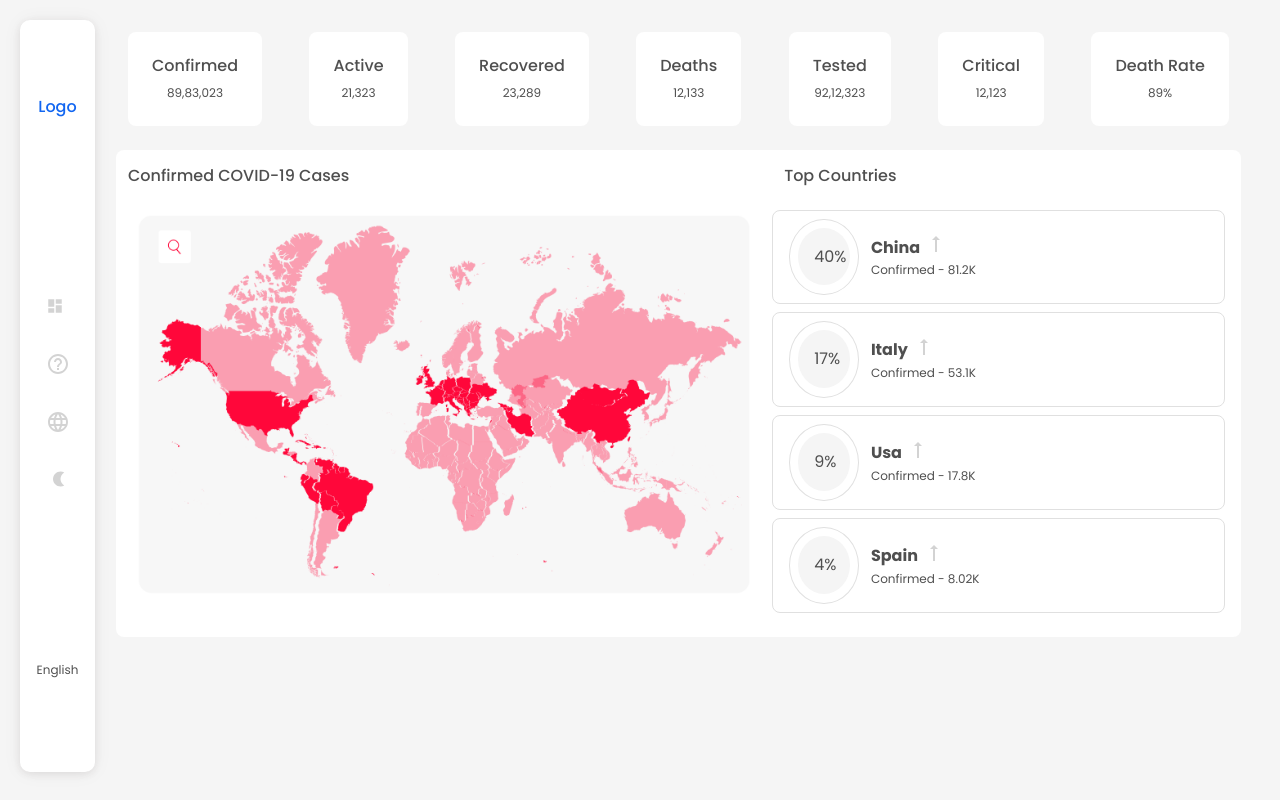
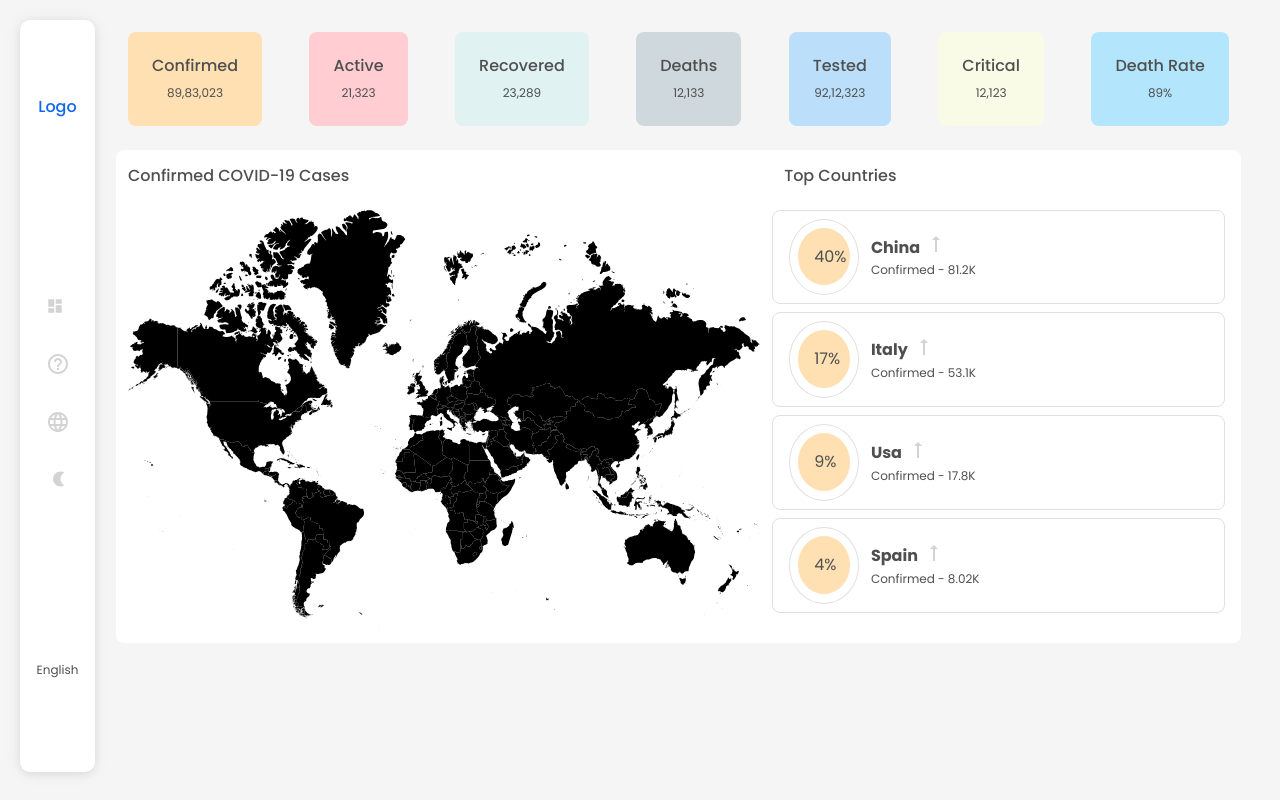
Before and after one commit to sachin-duhan26/bitgrit-community-dashboard, an Angular app: page / in a window 1280 px wide. Built offline with nearby package versions, Linux system fonts and the light colour scheme.

Commit message:
adding dashboard styles and new map svg

```diff
--- a/src/app/app.module.ts
+++ b/src/app/app.module.ts
@@ -7,7 +7,6 @@ import { HeaderComponent } from './component/header/header.component';
 import { AboutUsComponent } from './component/about-us/about-us.component';
 import { HomeComponent } from './component/home/home.component';
 import { SettingsComponent } from './component/settings/settings.component';
-import { CovidReportCardsComponent } from './component/covid-report-cards/covid-report-cards.component';
 
 @NgModule({
   declarations: [
@@ -16,7 +15,6 @@ import { CovidReportCardsComponent } from './component/covid-report-cards/covid-
     AboutUsComponent,
     HomeComponent,
     SettingsComponent,
-    CovidReportCardsComponent
   ],
   imports: [
     BrowserModule,
--- a/src/app/component/covid-report-cards/covid-report-cards.component.html
+++ /dev/null
@@ -1,6 +0,0 @@
-<div class="d-flex justify-content-between mb-3 flex-sm-column flex-lg-row">
-    <div *ngFor="let item of header_cards" (click)="card_navigator(item.title)" class="d-flex flex-column bg-white justify-content-between align-items-center rounded-lg p-4 py-2 my-sm-2 pointer" [class.shadow]="item.active">
-        <h6 class="pt-3">{{item.title | titlecase}}</h6>
-        <p class="small-font-size">{{item.value}}</p>
-    </div>
-</div>
--- a/src/app/component/covid-report-cards/covid-report-cards.component.ts
+++ /dev/null
@@ -1,34 +0,0 @@
-import { Component, OnInit } from '@angular/core';
-import { Router } from '@angular/router';
-
-@Component({
-    selector: 'app-covid-report-cards',
-    templateUrl: './covid-report-cards.component.html'
-})
-export class CovidReportCardsComponent implements OnInit {
-
-    constructor(private router: Router) { }
-
-    ngOnInit() {}
-
-    // "value" needs to updated as per the data from backend!
-    // active is used for shadow in front-end!
-    header_cards: Array<{ active: boolean, title: string, value: string }> = [
-        { active: false, title: 'confirmed', value: "89,83,023" },
-        { active: false, title: 'active', value: "21,323" },
-        { active: false, title: 'recovered', value: "23,289" },
-        { active: false, title: 'deaths', value: "12,133" },
-        { active: false, title: 'tested', value: "92,12,323" },
-        { active: false, title: 'critical', value: "12,123" },
-        { active: false, title: 'death rate', value: "89%" },
-    ]
-
-    card_navigator(title: string): void {
-        // updating shadow for UI
-        this.header_cards.forEach(el => {
-            if (el.title == title) el.active = true;
-            else el.active = false;
-        });
-        this.router.navigate(['/'], { queryParams: { display: title } });
-    }
-}
--- a/src/app/component/home/home.component.html
+++ b/src/app/component/home/home.component.html
@@ -1,4 +1,10 @@
-<app-covid-report-cards></app-covid-report-cards>
+<div class="d-flex justify-content-between mb-3 flex-sm-column flex-lg-row">
+    <div *ngFor="let item of header_cards" (click)="card_navigator(item.title)" class="d-flex flex-column justify-content-between align-items-center rounded-lg p-4 py-2 my-sm-2 pointer" [class.shadow]="item.active" [style.background-color]="item.background_color">
+        <h6 class="pt-3">{{item.title | titlecase}}</h6>
+        <p class="small-font-size">{{item.value}}</p>
+    </div>
+</div>
+
 <div class="bg-white rounded-lg row py-3">
     <!--map view-->
     <div class="col-sm-12 col-md-7">
@@ -10,7 +16,7 @@
             </div>
         </div>
         <div class="col-sm-12 mt-3">
-            <img src="/assets/map.png" alt="map image" class="img-fluid rounded" />
+            <img src="/assets/world.svg" alt="map image" class="img-fluid rounded" />
         </div>
     </div>
     <!-- side list for countries-->
@@ -19,7 +25,7 @@
         <div class="pr-3 mt-4">
             <div class="border px-3 py-2 row mb-2 rounded-lg" *ngFor="let item of country_list">
                 <div class="col-sm-2 border rounded-circle p-2">
-                    <div class="bg-light rounded-circle p-3">{{item.stats}}</div>
+                    <div class="rounded-circle p-3" [style.background-color]="style_color">{{item.stats}}</div>
                 </div>
                 <div class="col-sm-10 pt-3 pb-0">
                     <strong>{{item.title | titlecase}}</strong>
--- a/src/app/component/home/home.component.ts
+++ b/src/app/component/home/home.component.ts
@@ -1,5 +1,5 @@
 import { Component, OnInit } from '@angular/core';
-import { ActivatedRoute } from '@angular/router';
+import { ActivatedRoute, Router } from '@angular/router';
 import { HeaderService } from 'src/app/service/header.service';
 
 @Component({
@@ -10,10 +10,12 @@ export class HomeComponent implements OnInit {
 
     constructor(
         private route: ActivatedRoute,
-        private _headerService: HeaderService
+        private _headerService: HeaderService,
+        private router: Router
     ) { }
 
     public sub;
+    public style_color: string = "#ffe0b2";
     public display: string;
 
     ngOnInit() {
@@ -22,14 +24,42 @@ export class HomeComponent implements OnInit {
             .subscribe(params => this.display = params['display'] || "confirmed");
     }
 
-    country_list: Array<{ title: string, stats: string, active_cases: string }> = [
+    private _country_list: Array<Country> = [
         { title: "China", active_cases: '81.2K', stats: "40%" },
         { title: "Italy", active_cases: '53.1K', stats: "17%" },
         { title: "USA", active_cases: '17.8K', stats: "9%" },
         { title: "Spain", active_cases: '8.02K', stats: "4%" },
     ]
 
+    get country_list(): Array<Country> {
+        this.header_cards.forEach(card => { if (this.display == card.title) this.style_color = card.background_color; });
+        return this._country_list
+    }
+
+    // "value" needs to updated as per the data from backend!
+    // active is used for shadow in front-end!
+    header_cards: Array<{ background_color: string, active: boolean, title: string, value: string }> = [
+        { background_color: "#ffe0b2", active: false, title: 'confirmed', value: "89,83,023" },
+        { background_color: "#ffcdd2", active: false, title: 'active', value: "21,323" },
+        { background_color: "#e0f2f1", active: false, title: 'recovered', value: "23,289" },
+        { background_color: "#cfd8dc", active: false, title: 'deaths', value: "12,133" },
+        { background_color: "#bbdefb", active: false, title: 'tested', value: "92,12,323" },
+        { background_color: "#f9fbe7", active: false, title: 'critical', value: "12,123" },
+        { background_color: "#b3e5fc", active: false, title: 'death rate', value: "89%" },
+    ]
+
+    card_navigator(title: string): void {
+        // updating shadow for UI
+        this.header_cards.forEach(el => {
+            if (el.title == title) el.active = true;
+            else el.active = false;
+        });
+        this.router.navigate(['/'], { queryParams: { display: title } });
+    }
+
     ngOnDestroy() {
         this.sub.unsubscribe();
     }
 }
+
+interface Country { title: string, stats: string, active_cases: string }
```
Also changed, not shown: src/assets/map.png (deleted), src/assets/world.svg (added).
